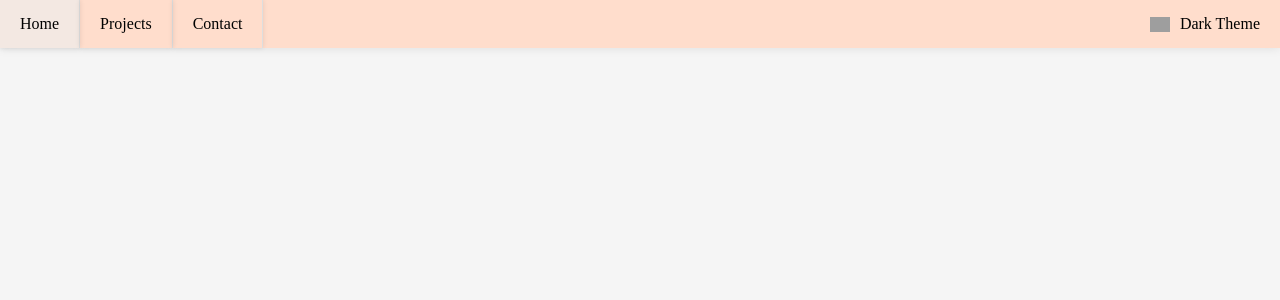
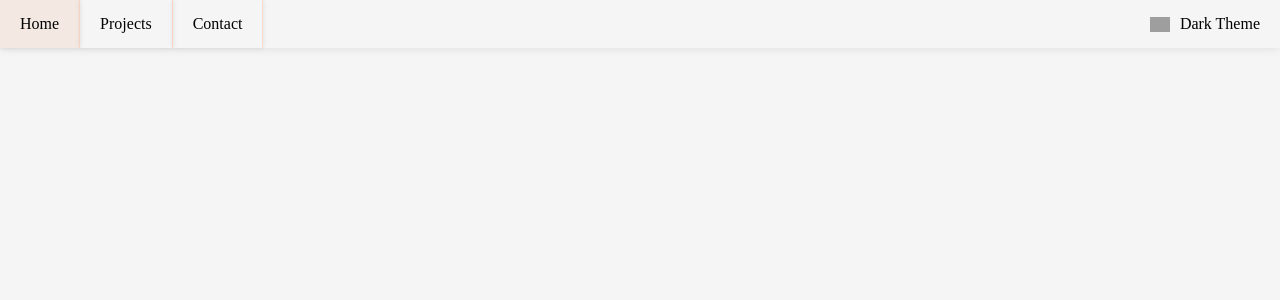
Before and after one commit to fvaldes0109/portfolio, a React (Create React App) app: page / in a window 1280 px wide. Shown: the top 300 px of the page. Built offline with nearby package versions, Linux system fonts and the light colour scheme; grey boxes are pictures that could not be loaded.

Commit message:
Minor fixes

```diff
--- a/src/Components/Navbar.jsx
+++ b/src/Components/Navbar.jsx
@@ -9,7 +9,7 @@ export default class Navbar extends React.Component {
 		return (
 			<nav>
 				<div className="links">
-					<NavLink className="navlink" to="/" exact>Home</NavLink>
+					<NavLink className="navlink" to="/">Home</NavLink>
 					<NavLink className="navlink" to="/projects">Projects</NavLink>
 					<NavLink className="navlink" to="/contact">Contact</NavLink>
 				</div>
--- a/src/Styles/App.css
+++ b/src/Styles/App.css
@@ -8,7 +8,7 @@ body {
 }
 
 nav {
-    background-color: var(--primary-1);
+    background-color: transparent;
     display: flex;
     justify-content: space-between;
     box-shadow: 0 0 10px 0 rgba(0, 0, 0, 0.1);
@@ -35,13 +35,14 @@ nav .navlink {
     display: flex;
     align-items: center;
     padding: 0 20px;
-    border-right: 1px solid rgb(222, 222, 222);
+    border-right: 1px solid var(--primary-1);
     color: var(--text);
     text-decoration: none;
     box-shadow: 0 0 5px 0 rgba(0, 0, 0, 0.1);
-    transition: background-color 0.2s ease-in-out;
     cursor: pointer;
     color: var(--text);
+
+    transition: background-color 0.2s ease-in-out, border-right 0.2s ease-in-out;
 }
 
 nav .navlink.active {
```
